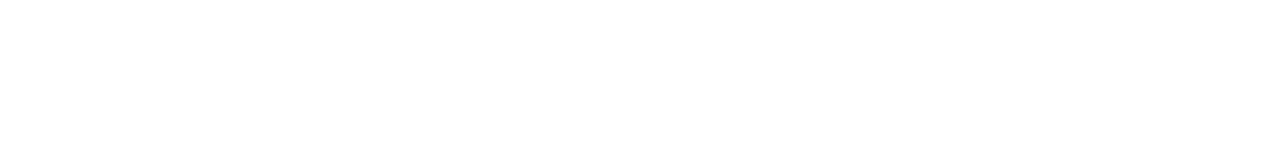
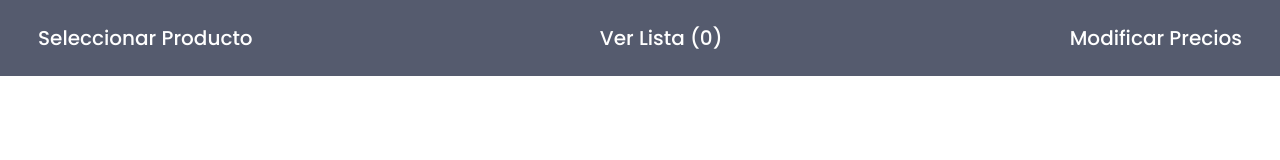
Before and after one commit to Fede404/Presupuestos-app, a website: page index.html in a window 1280 px wide. Drawn offline with Linux system fonts and the light colour scheme.

Commit message:
4 - Nav finalizado

```diff
--- a/index.html
+++ b/index.html
@@ -12,6 +12,15 @@
 </head>
 <body>
     <nav class="navbar">
+        <div class="nav-prodBtn">
+            <button>Seleccionar Producto</button>
+        </div>
+        <div class="nav-listBtn">
+            <button>Ver Lista <span>(0)</span></button>
+        </div>
+        <div class="nav-priceBtn">
+            <button>Modificar Precios</button>
+        </div>
     </nav>
 </body>
 
--- a/style/style.scss
+++ b/style/style.scss
@@ -1,7 +1,30 @@
-//ESTILOS GENERALES
-* {
-	margin: 0;
-	padding: 0;
-	box-sizing: border-box;
-	font-family: "Poppins", sans-serif;
+@use "varComp.scss";
+
+.navbar {
+    height: 10%;
+    display: flex;
+    justify-content: space-between;
+    background-color: varComp.$color2;
+    padding: 1em;
+    .nav-prodBtn, .nav-listBtn, .nav-priceBtn {
+        button {
+            background-color: transparent;
+            border: none;
+            font-size: 1.25em;
+            font-weight: 500;
+            padding: 0.25em 1em;
+            color: varComp.$color1;
+            border-radius: 5px;
+            border: 2px solid transparent;
+            transition: all 0.2s;
+            &:hover {
+                border: 2px solid varComp.$color1;
+                cursor: pointer;
+            }
+            &:active {
+                background-color: varComp.$color1;
+                color: varComp.$color2;
+            }
+        }
+    }
 }
--- /dev/null
+++ b/style/varComp.scss
@@ -0,0 +1,16 @@
+//ESTILOS GENERALES
+* {
+	margin: 0;
+	padding: 0;
+	box-sizing: border-box;
+	font-family: "Poppins", sans-serif;
+}
+
+// IMPORT DE FUENTE
+@import url('https://fonts.googleapis.com/css2?family=Poppins:wght@300;400;500&display=swap');
+
+// VARIABLES
+$color1: #FFFFFF;
+$color2: #555B6E;
+
+// MEDIA QUERIES
```
Also changed, not shown: style/style.css.
